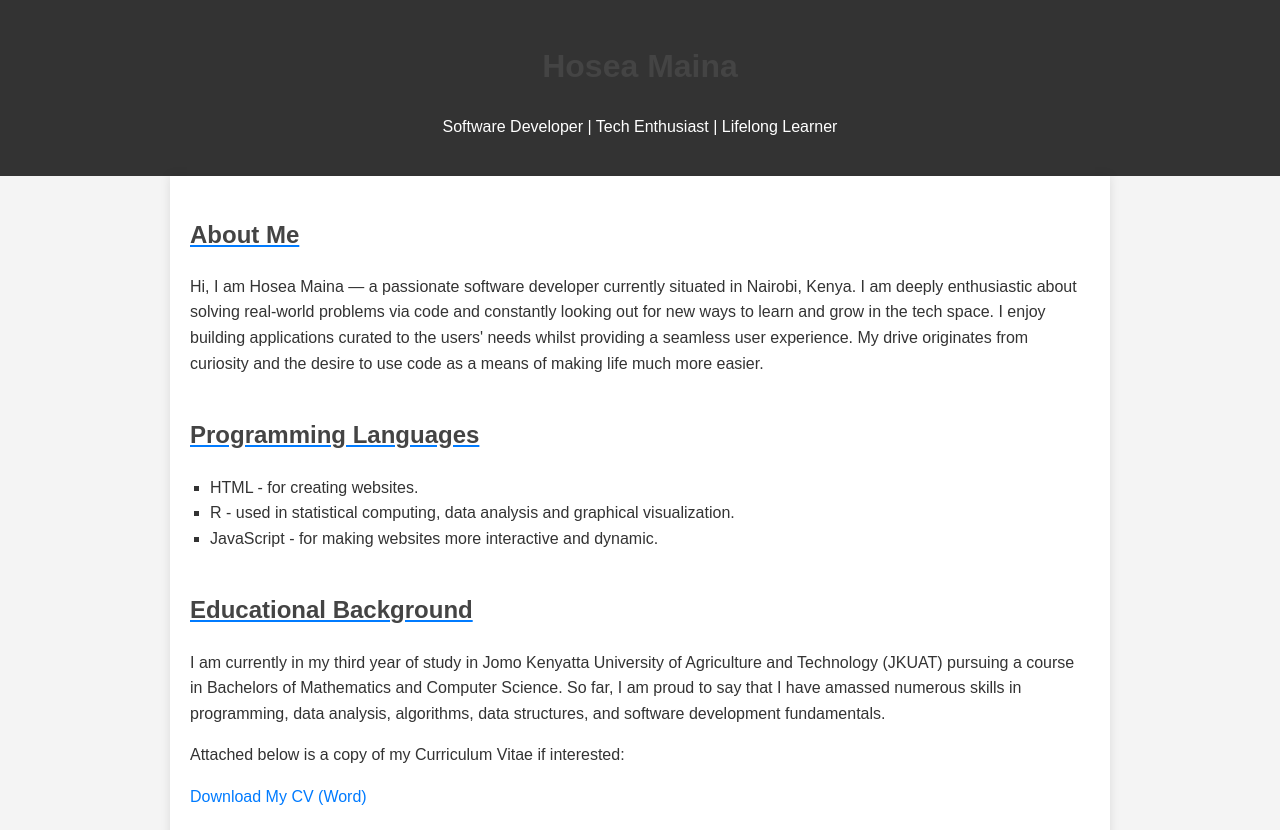
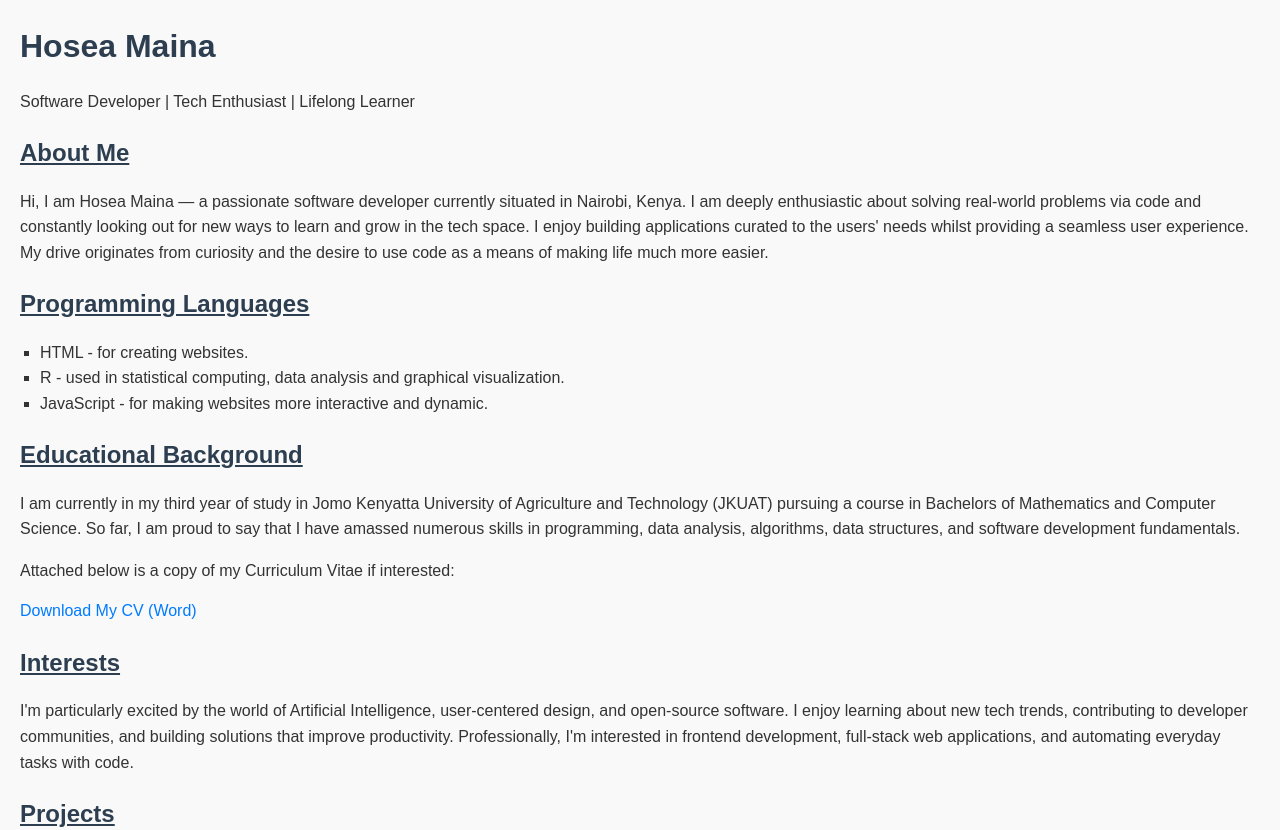
Before and after one commit to Hosea47/Hosea-s-Portfolio, a plain HTML site: page index.html in a window 1280 px wide. Shown: the top 830 px of the page. Drawn offline with Linux system fonts and the light colour scheme.

Commit message:
Link External CSS and update files
Added an external CSS file

```diff
--- a/index.html
+++ b/index.html
@@ -2,58 +2,7 @@
 <html>
   <head>
     <title>Hosea Maina | Portfolio</title>
-    <style>
-      body {
-        font-family: Arial, sans-serif;
-        margin: 0;
-        padding: 0;
-        background-color: #f4f4f4;
-        color: #333;
-        line-height: 1.6;
-      }
-
-      header {
-        background-color: #333;
-        color: white;
-        padding: 20px 0;
-        text-align: center;
-      }
-
-      main {
-        max-width: 900px;
-        margin: auto;
-        padding: 20px;
-        background-color: white;
-        box-shadow: 0 0 10px rgba(0, 0, 0, 0.1);
-      }
-
-      h1,
-      h2 {
-        color: #444;
-      }
-
-      u {
-        text-decoration-color: #007bff;
-      }
-
-      ul {
-        list-style-type: square;
-        padding-left: 20px;
-      }
-
-      a {
-        color: #007bff;
-        text-decoration: none;
-      }
-
-      a:hover {
-        text-decoration: underline;
-      }
-
-      .section {
-        margin-bottom: 40px;
-      }
-    </style>
+    <link rel="stylesheet" href="style.css" />
   </head>
   <body>
     <header>
--- /dev/null
+++ b/style.css
@@ -0,0 +1,36 @@
+body {
+  font-family: Arial, sans-serif;
+  line-height: 1.6;
+  margin: 20px;
+  padding: 0;
+  background-color: #f9f9f9;
+  color: #333;
+}
+
+h1,
+h2 {
+  color: #2c3e50;
+  margin-bottom: 10px;
+}
+
+ul {
+  list-style-type: square;
+  padding-left: 20px;
+}
+
+a {
+  color: #007bff;
+  text-decoration: none;
+}
+
+a:hover {
+  text-decoration: underline;
+}
+
+p {
+  margin-bottom: 15px;
+}
+
+br {
+  margin-bottom: 10px;
+}
```
